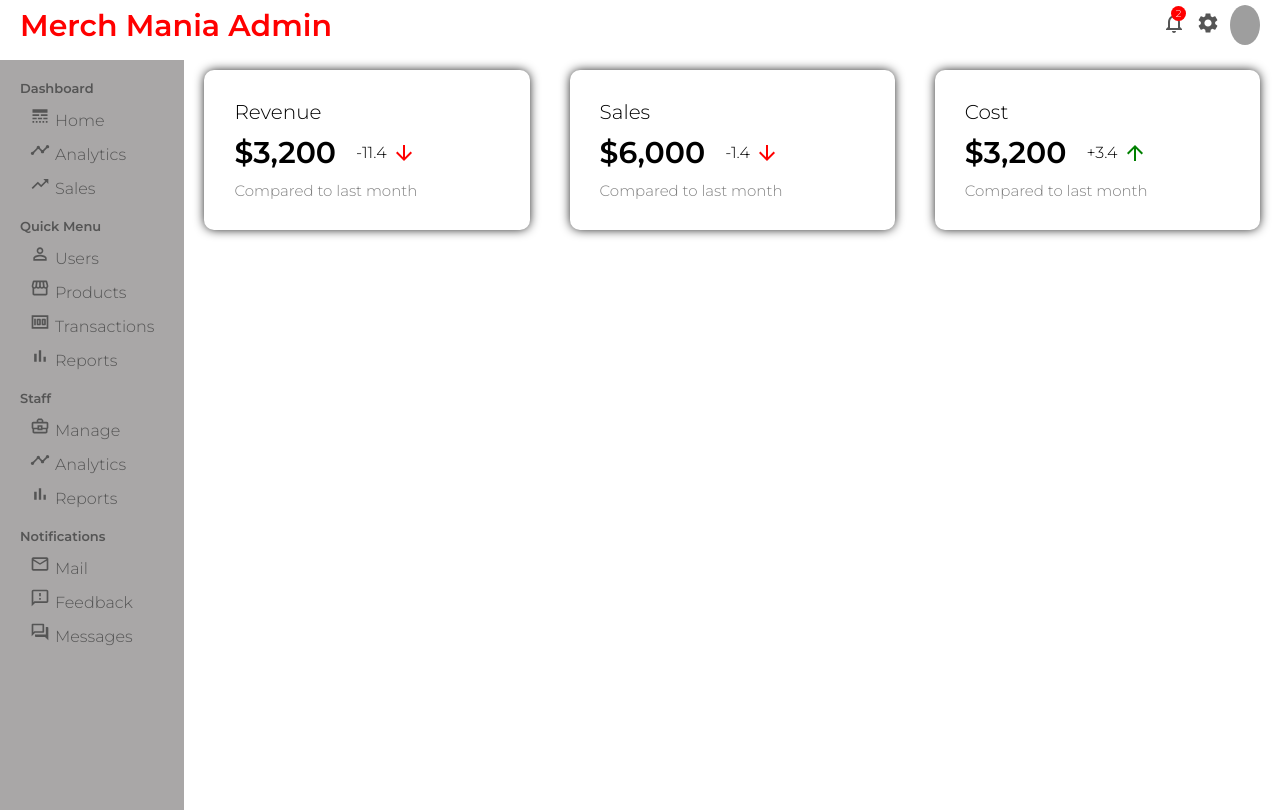
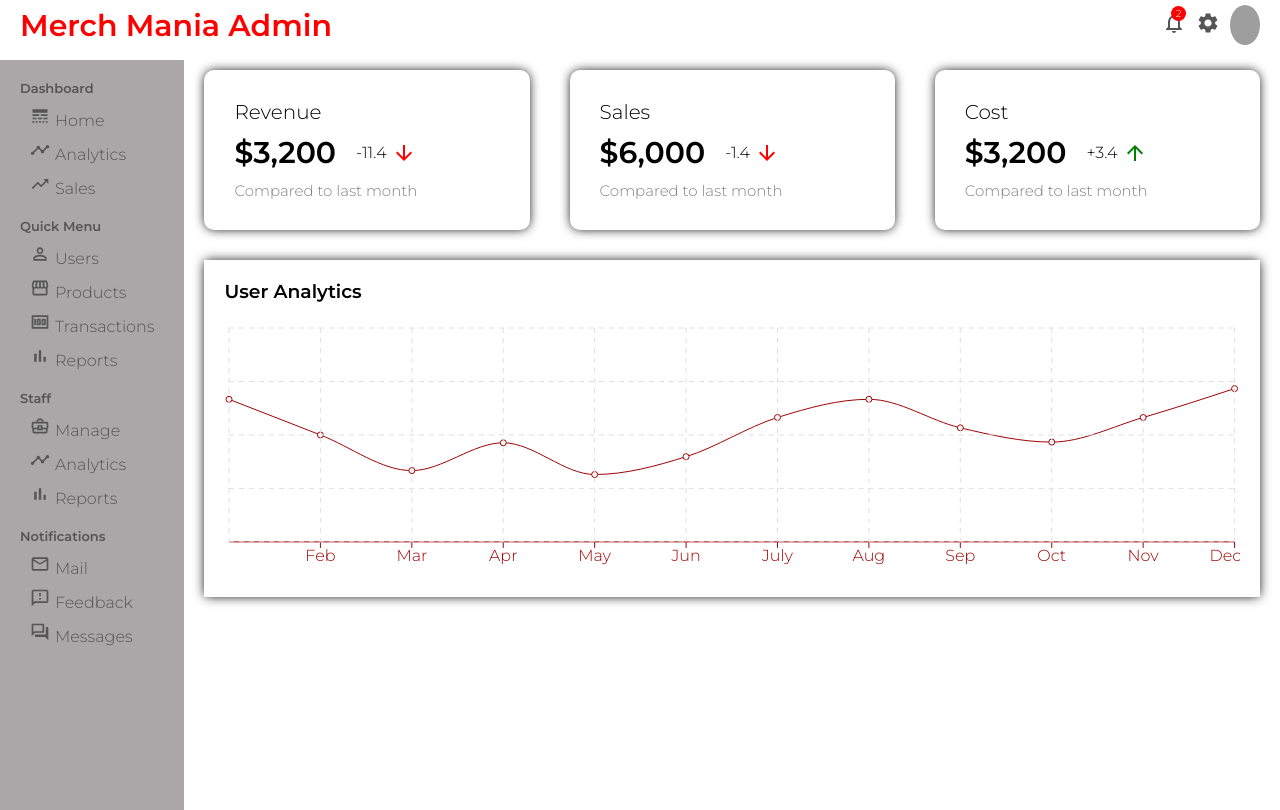
Before and after one commit to domludejesus/merch-mania-ecommerce, a React (Create React App) app in the folder merch-mania-admin/: page / in a window 1280 px wide. Built offline with nearby package versions, Linux system fonts and the light colour scheme; grey boxes are pictures that could not be loaded.

Commit message:
Rechart Integration added

```diff
--- /dev/null
+++ b/merch-mania-admin/src/components/chart/Chart.jsx
@@ -0,0 +1,21 @@
+import "./chart.css"
+import { LineChart, Line, XAxis, CartesianGrid, Tooltip, ResponsiveContainer } from 'recharts';
+
+export default function Chart({title, data, dataKey, grid}) {
+
+
+
+  return (
+    <div className="chart">
+        <h3 className="chartTitle"> {title} </h3>
+        <ResponsiveContainer width="100%" aspect={4 / 1}>
+            <LineChart data={data}>
+                <XAxis dataKey="name" stroke="rgb(159, 4, 4)"/>
+                  <Line type="monotone" dataKey={dataKey} stroke="rgb(159, 4, 4)"/>
+                  <Tooltip/>
+                  {grid && <CartesianGrid stroke="#e0dfdf" strokeDasharray="5  5"/>}
+            </LineChart>
+        </ResponsiveContainer>
+    </div>
+  )
+}
--- /dev/null
+++ b/merch-mania-admin/src/components/chart/chart.css
@@ -0,0 +1,10 @@
+.chart {
+    margin: 20px;
+    padding: 20px;
+    -webkit-box-shadow: 0px 0px 11px -1px #000000;
+        box-shadow: 0px 0px 11px -1px #000000;
+}
+
+.chartTitle {
+    margin-bottom: 20px;
+}
--- /dev/null
+++ b/merch-mania-admin/src/dummyData.js
@@ -0,0 +1,50 @@
+export const userData = [
+    {
+        name: 'Jan',
+        "Active User": 4000,
+    },
+    {
+        name: 'Feb',
+        "Active User": 3000,
+    },
+    {
+        name: 'Mar',
+        "Active User": 2000,
+    },
+    {
+        name: 'Apr',
+        "Active User": 2780,
+    },
+    {
+        name: 'May',
+        "Active User": 1890,
+    },
+    {
+        name: 'Jun',
+        "Active User": 2390,
+    },
+    {
+        name: 'July',
+        "Active User": 3490,
+    },
+    {
+        name: 'Aug',
+        "Active User": 4000,
+    },
+    {
+        name: 'Sep',
+        "Active User": 3200,
+    },
+    {
+        name: 'Oct',
+        "Active User": 2800,
+    },
+    {
+        name: 'Nov',
+        "Active User": 3490,
+    },
+    {
+        name: 'Dec',
+        "Active User": 4300,
+    },
+];
--- a/merch-mania-admin/src/pages/home/Home.jsx
+++ b/merch-mania-admin/src/pages/home/Home.jsx
@@ -1,10 +1,13 @@
+import Chart from "../../components/chart/Chart"
 import FeaturedInfo from "../../components/featuredInfo/FeaturedInfo"
 import "./home.css"
+import { userData } from "../../dummyData"
 
 export default function Home() {
     return (
         <div className="home">
             <FeaturedInfo/>
+            <Chart data={userData} title="User Analytics" grid dataKey="Active User"/>
         </div>
     )
 }
```
